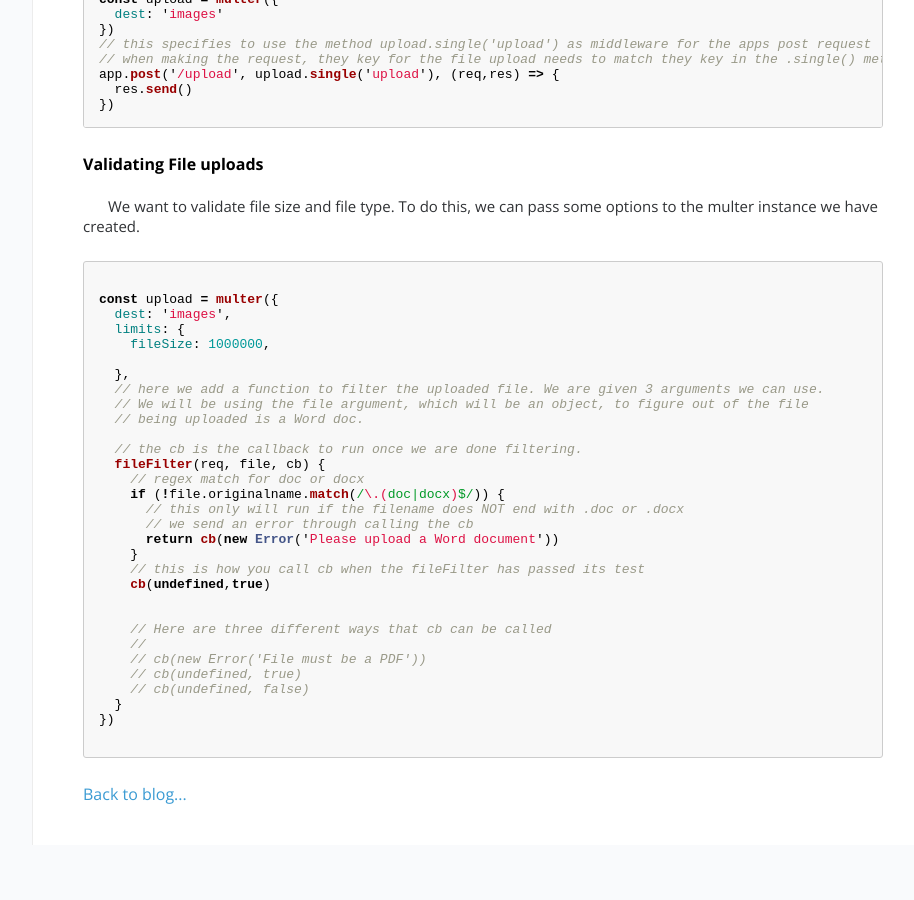
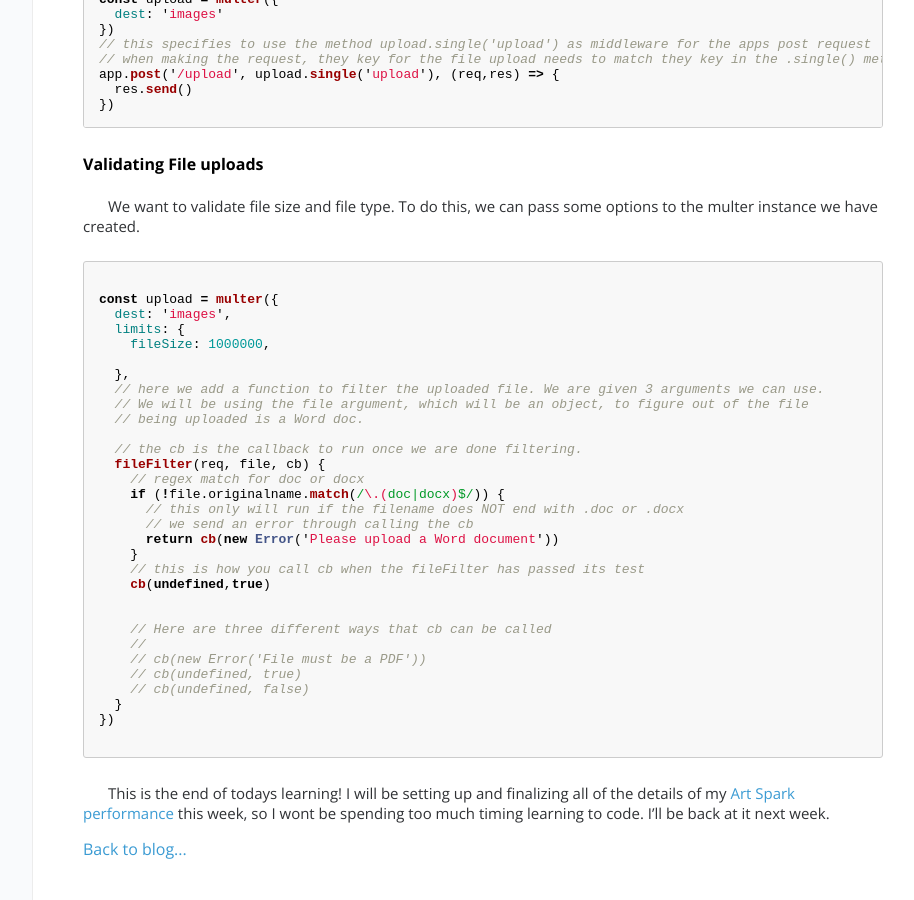
Before and after one commit to jordanvidrine/blog, a Jekyll site: the page built from _posts/2019-08-5-August-5th-2019.md, in a window 1280 px wide and 900 px high, scrolled down 2266 px. Shown: the whole window, without its empty margins (258-1172 px from the left). Built offline with Jekyll 4.4.1, drawn with Linux system fonts in a browser that asks for light colours; before the commit the page ends 3111 px from its top, so only the background shows below that.

Commit message:
8/5/19 Updates

````diff
--- a/_posts/2019-08-5-August-5th-2019.md
+++ b/_posts/2019-08-5-August-5th-2019.md
@@ -137,3 +137,4 @@ const upload = multer({
 })
 
 ```
+This is the end of todays learning! I will be setting up and finalizing all of the details of my [Art Spark performance](https://www.facebook.com/events/430083194513279/) this week, so I wont be spending too much timing learning to code. I'll be back at it next week.
````
